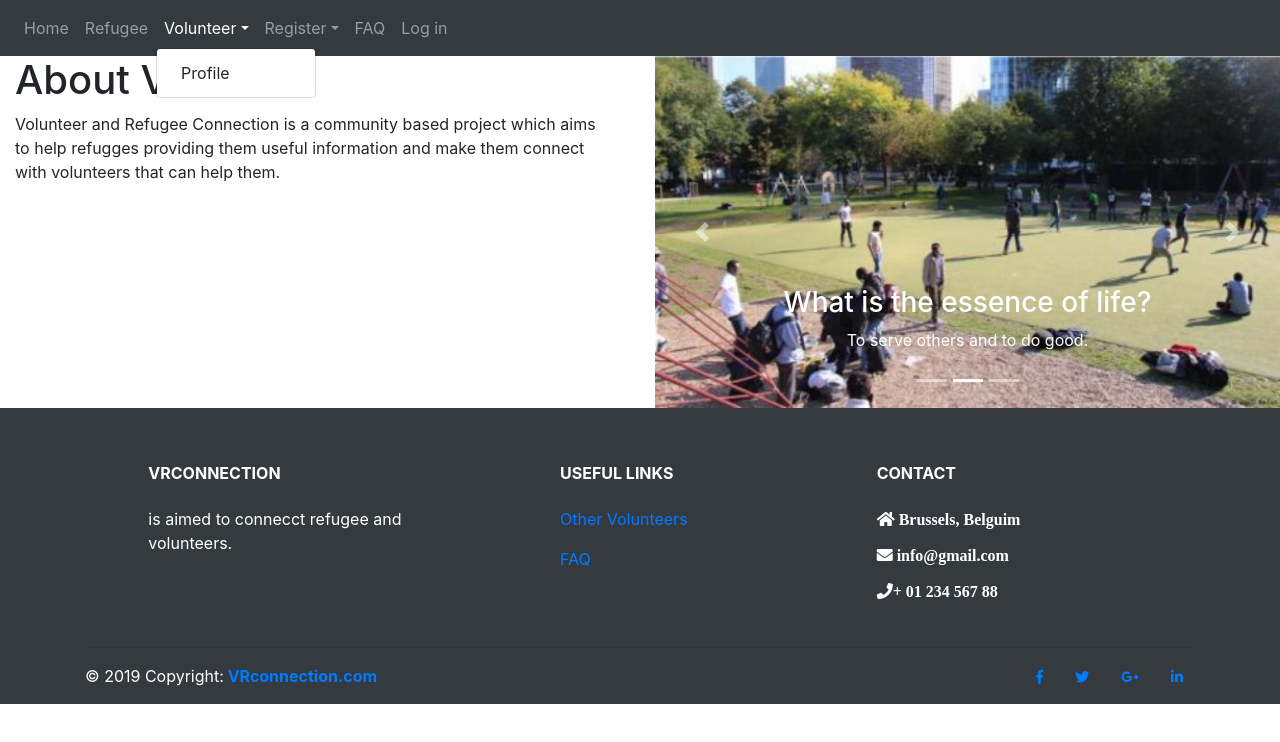
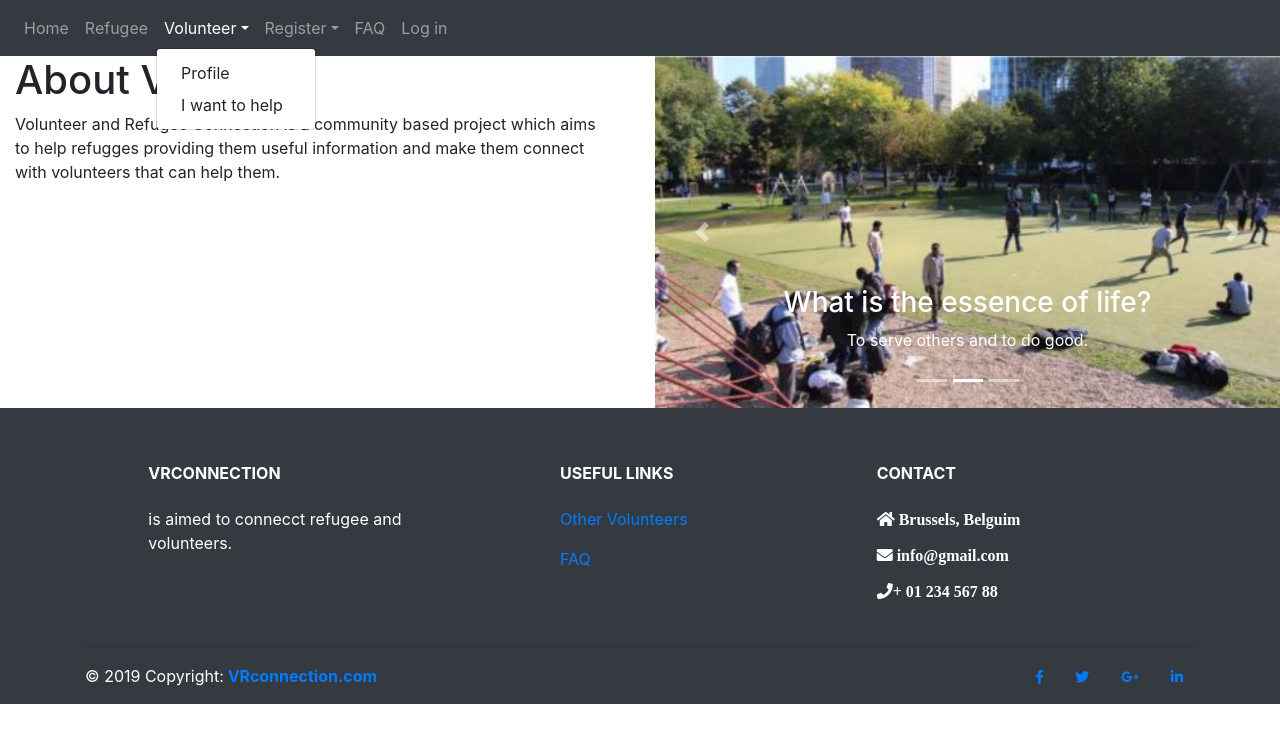
Before and after one commit to HackYourFutureBelgium/class-5-project-vrconnection, a React app in the folder frontend/: page / in a window 1280 px wide. Both pictures are taken after a click on the button "Volunteer". Shown: the top 742 px of the page. Built offline with nearby package versions, Linux system fonts and the light colour scheme; no server answers.

Commit message:
Feat/add option Help to the menu

```diff
--- a/frontend/src/components/Menu.jsx
+++ b/frontend/src/components/Menu.jsx
@@ -10,6 +10,7 @@ const Menu = () => (
         <Nav.Link href="/refugees/profile">Refugee</Nav.Link>
         <NavDropdown title="Volunteer" id="collasible-nav-dropdown">
           <NavDropdown.Item href="/volunteers/profile">Profile</NavDropdown.Item>
+          <NavDropdown.Item href="/volunteers/findHelp">I want to help</NavDropdown.Item>
         </NavDropdown>
         <NavDropdown title="Register" id="collasible-nav-dropdown">
           <NavDropdown.Item href="/volunteers/signup">Voluteer</NavDropdown.Item>
```
